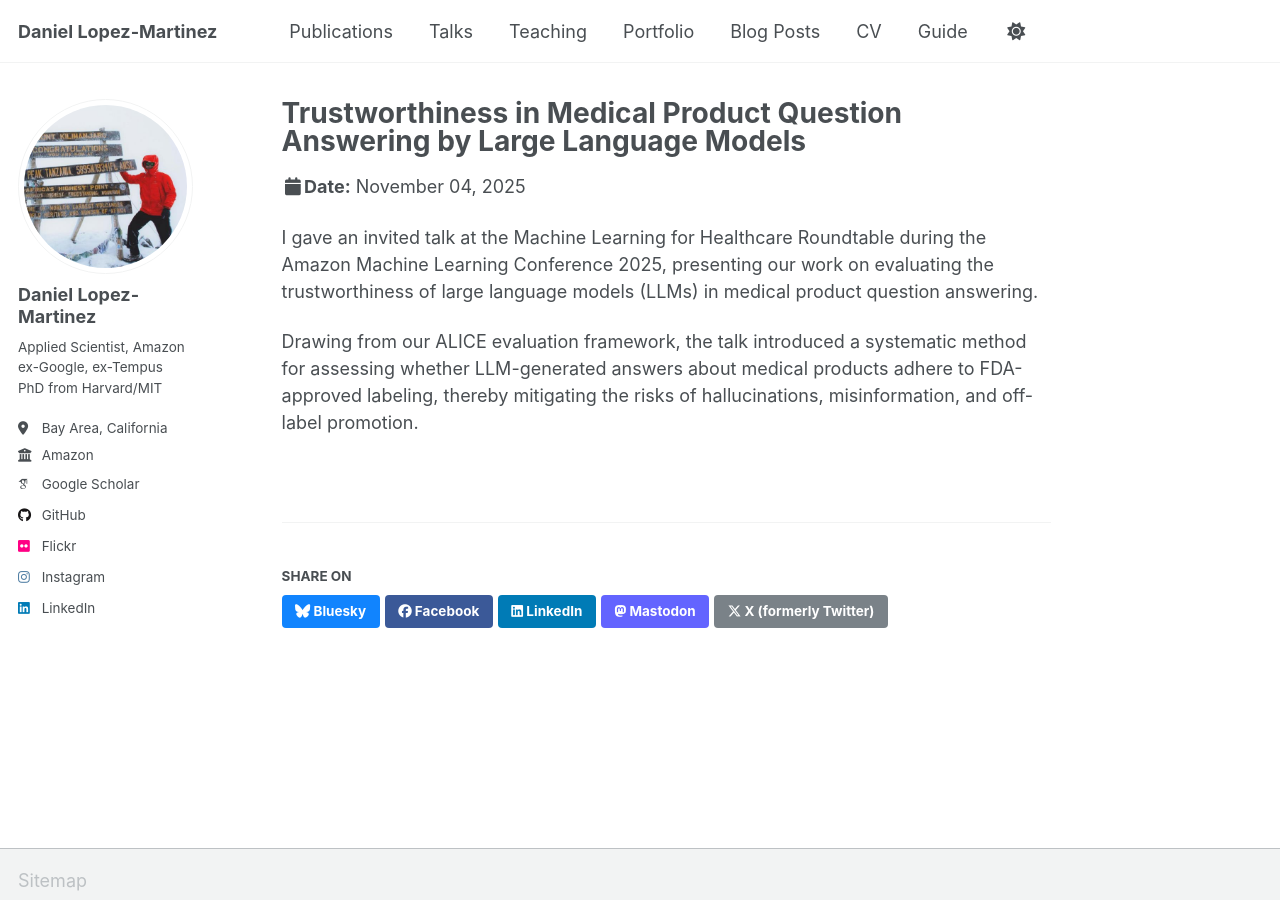
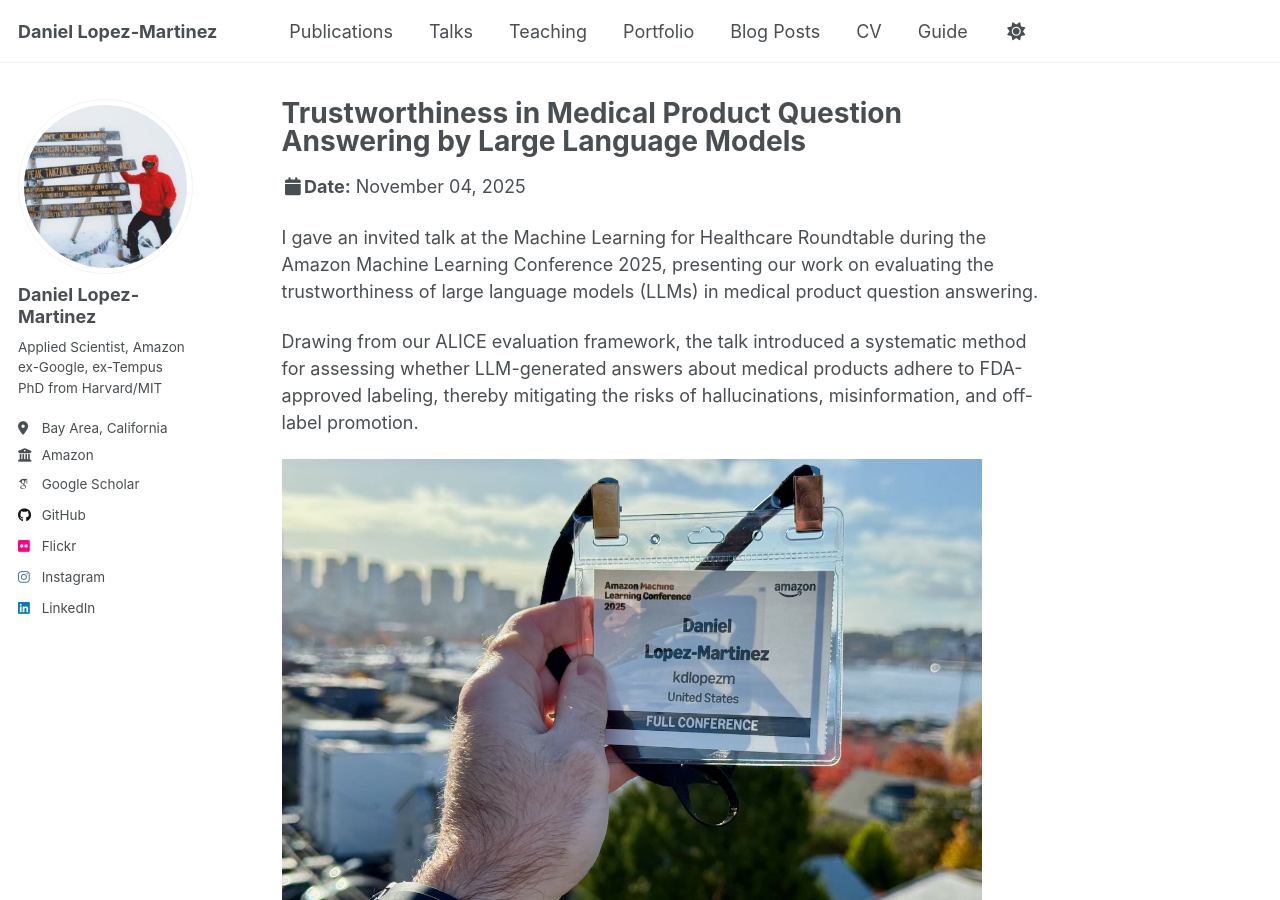
Before and after one commit to daniel-lopezmartinez/daniel-lopezmartinez.github.io, a Jekyll site: the page built from _talks/2025-11-04-talk-amlc.md, in a window 1280 px wide and 900 px high. Built offline with Jekyll 4.4.1, drawn with Linux system fonts in a browser that asks for light colours; some web fonts are replaced; a script that is not in the unit is left out.

Commit message:
add image to amlc talk

```diff
--- a/_talks/2025-11-04-talk-amlc.md
+++ b/_talks/2025-11-04-talk-amlc.md
@@ -3,7 +3,7 @@ title: "Trustworthiness in Medical Product Question Answering by Large Language
 collection: talks
 type: "Talk"
 permalink: /talks/2025-11-04-talk-amlc
-venue: Amazon Machine Learning Conference 2025"
+venue: Amazon Machine Learning Conference 2025
 date: 2025-11-04
 location: "Seattle, WA, USA"
 ---
@@ -11,3 +11,5 @@ location: "Seattle, WA, USA"
 I gave an invited talk at the Machine Learning for Healthcare Roundtable during the Amazon Machine Learning Conference 2025, presenting our work on evaluating the trustworthiness of large language models (LLMs) in medical product question answering.
 
 Drawing from our ALICE evaluation framework, the talk introduced a systematic method for assessing whether LLM-generated answers about medical products adhere to FDA-approved labeling, thereby mitigating the risks of hallucinations, misinformation, and off-label promotion.
+
+<img src='/images/blog/2025-11-07-amlc.jpeg' width="700" height="400">
```
